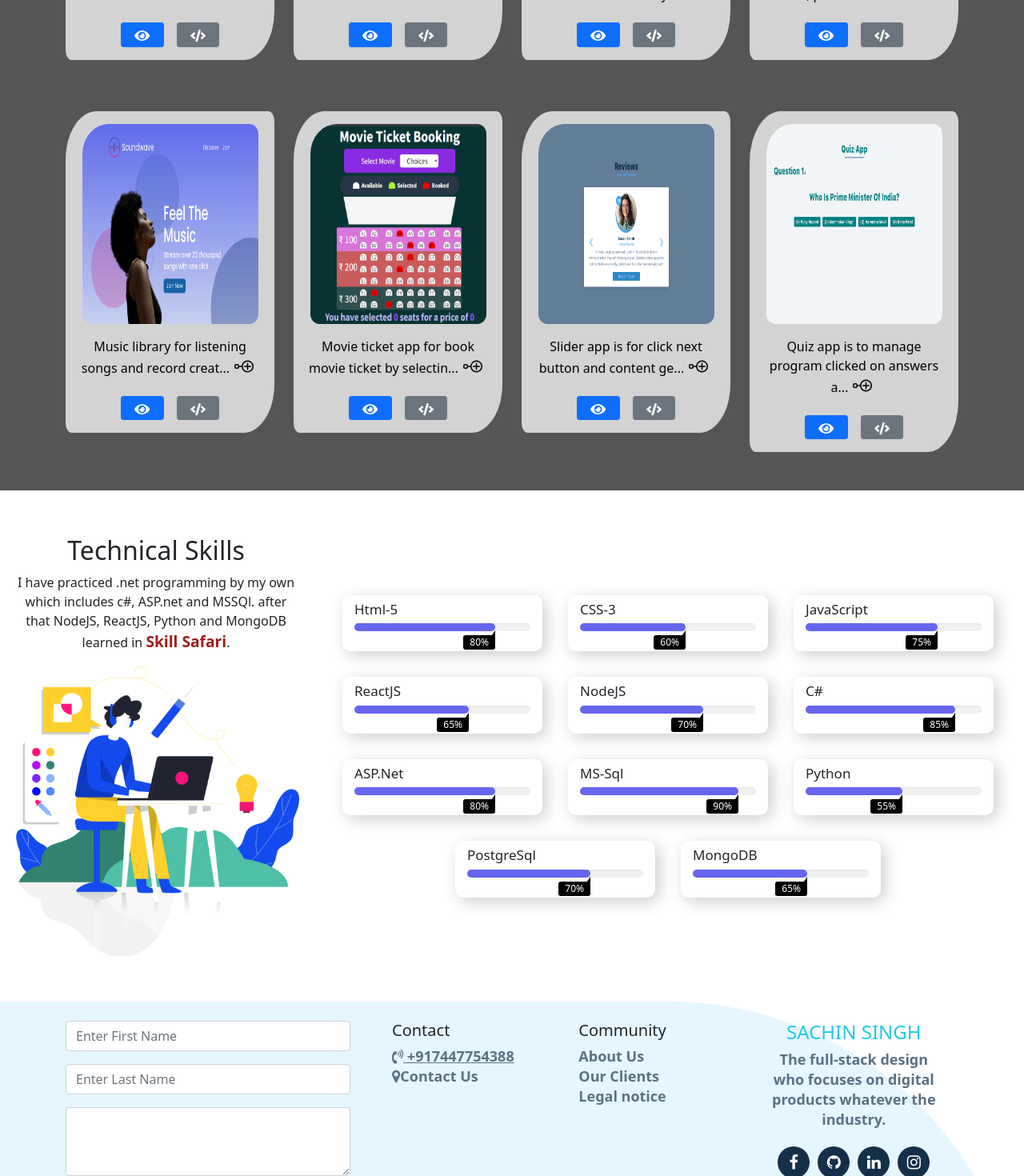
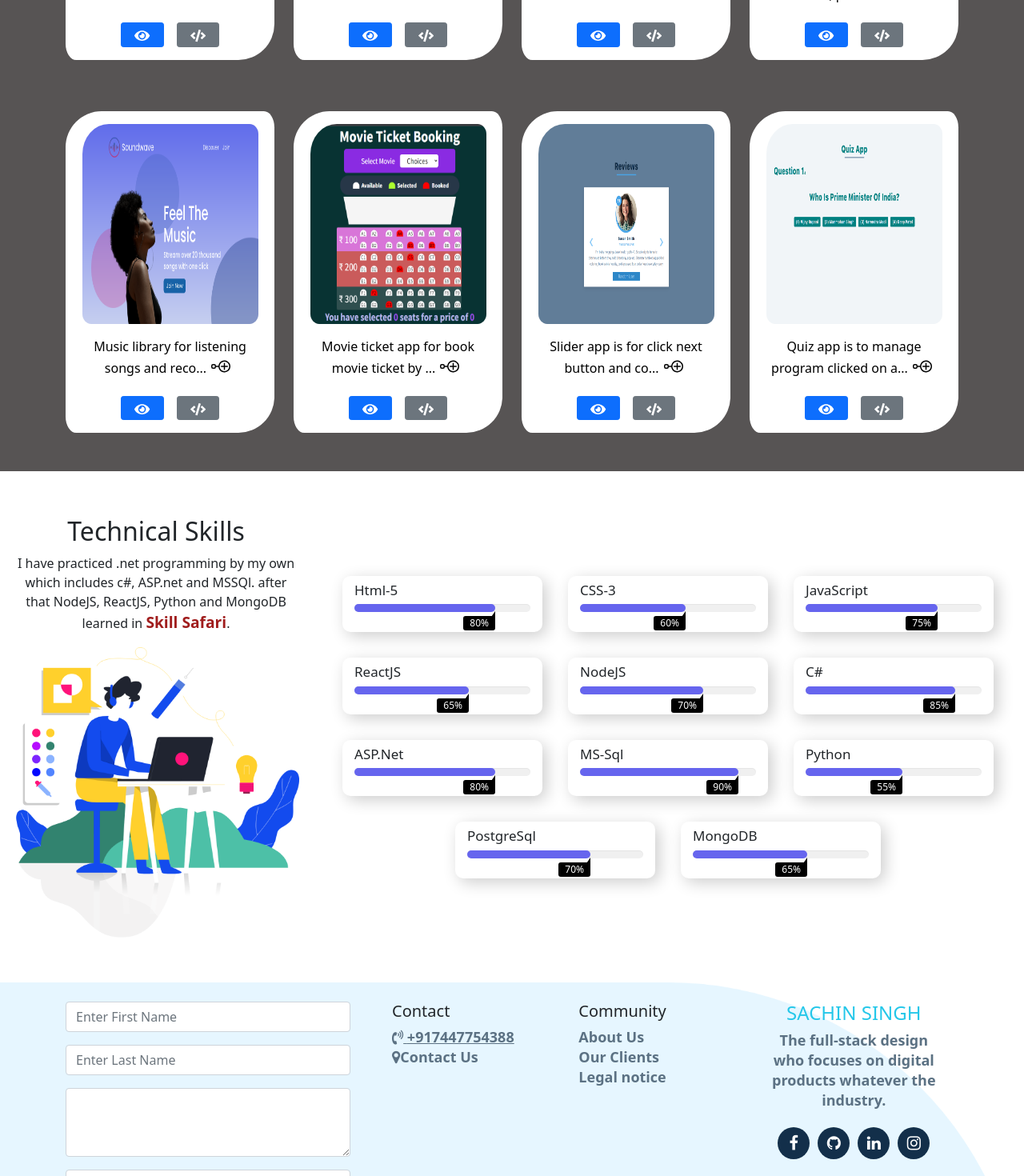
Before and after one commit to sachinsingh24/portfolio-reactjs, a React (Create React App) app: page / in a window 1280 px wide. Shown: the part 1280-2750 px from the top of the page at 80% size. Built offline with nearby package versions, Linux system fonts and the light colour scheme; the HTML template or start-up script is replaced by a standard one.

Commit message:
update changes

```diff
--- a/src/Components/Footer/Footer.js
+++ b/src/Components/Footer/Footer.js
@@ -8,9 +8,9 @@ import { NavLink } from 'react-bootstrap';
 const Footer = () => {
   return (
     <footer>
-      <section className='pt-4 footer-section'>
+      <section className='footer-section'>
         <div className='anchor' id='Contact'></div>
-        <div className='container'>
+        <div className='container pt-4'>
           <div className='row'>
             <div className='col-md-4 pb-4'>
               <form id='contactForm' onSubmit='return false'>
--- a/src/Components/Navbar/Navbar.css
+++ b/src/Components/Navbar/Navbar.css
@@ -48,7 +48,7 @@
   .anchor {
     display: block;
     position: relative;
-    top: -76px;
+    top: -75px;
     visibility: hidden;
 }
 
--- a/src/Components/Portfolio/Portfolio.css
+++ b/src/Components/Portfolio/Portfolio.css
@@ -12,23 +12,25 @@
 .img-Size {
     width: 100%;
     height: 100%;
-    border-radius: 15% 5% 5% 5%;
+    border-radius: 0 5% 5% 5%;
+    border-top-left-radius: 51px;
 }
 
 .project-Box {
     border-radius: 15% 3%;
     margin: 1.5rem auto;
-    background-color: lightgrey;
+    background-color: #ffffff;
     color: black;
     padding: 1rem !important;
 }
 
 .description {
     padding: 1rem 0.1rem;
+    font-weight: 500;
 }
 
 .project-Box:hover {
-    background-image: linear-gradient(rgb(45, 228, 173), rgba(87, 78, 226, 0.87), rgb(209, 127, 219));
+    background-image: linear-gradient(45deg, rgb(45, 228, 173), rgba(87, 78, 226, 0.87), rgb(209, 127, 219));
     outline: none;
     border: none;
     color: white;
@@ -59,14 +61,14 @@
 /* -----------------------------------media----------------------------- */
 @media (min-width: 576px) {
     .img-Size {
-        width: 400px;
+        width: 100%;
         height: 250px;
-        border-radius: 5%;
-
+        border-radius: 0 5% 5% 5%;
+        border-top-left-radius: 51px;
     }
 
     .project-Box {
-        border-radius: 15% 3%;
+        border-radius:45px 5%;
     }
 
 
--- a/src/Components/Portfolio/Portfolio.js
+++ b/src/Components/Portfolio/Portfolio.js
@@ -35,7 +35,7 @@ const Portfolio = () => {
                       <p className='description'>
                         {readMore
                           ? description
-                          : `${description.substring(0, 50)}...`}
+                          : `${description.substring(0, 42)}...`}
                         <button
                           className={`readmore`}
                           onClick={() => setReadMore(!readMore)}>
```
